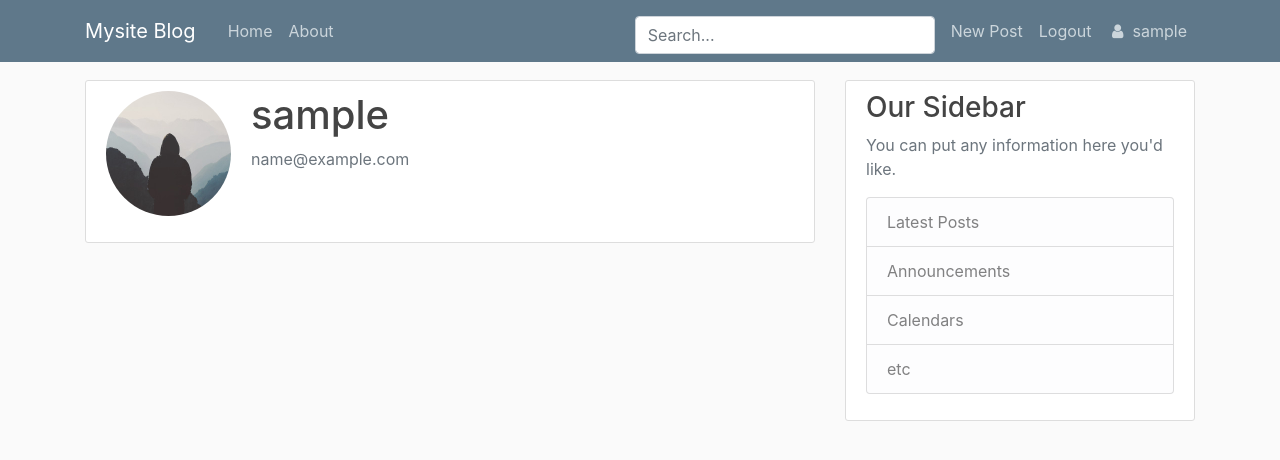
After one commit to gucisz/blog, a Django app: page /profile-detail/1/ in a window 1280 px wide. The commit adds this page. Shown: the top 460 px of the page. Run offline with Django 3.2, Linux system fonts and the light colour scheme; the visitor is signed in with stand-in values (Sample User, id 1); data comes from the database, SQL or seed files in the repository; some libraries are stand-ins or nearby versions.

Commit message:
new features

```diff
--- a/mysite/blog/templates/blog/base.html
+++ b/mysite/blog/templates/blog/base.html
@@ -17,16 +17,16 @@
 </head>
 <body>
     <header class="site-header">
-      <nav class="navbar navbar-expand-md navbar-dark bg-steel fixed-top">
+      <nav class="navbar navbar-expand-lg navbar-dark bg-steel fixed-top">
         <div class="container">
-          <a class="navbar-brand mr-4" href="{% url 'blog-home' %}">Mysite Blog</a>
+          <a class="navbar-brand mr-4 {{user_posts}}" href="{% url 'blog-home' %}">Mysite Blog</a>
           <button class="navbar-toggler" type="button" data-toggle="collapse" data-target="#navbarToggle" aria-controls="navbarToggle" aria-expanded="false" aria-label="Toggle navigation">
           <span class="navbar-toggler-icon"></span>
           </button>
           <div class="collapse navbar-collapse" id="navbarToggle">
             <div class="navbar-nav mr-auto">
-              <a class="nav-item nav-link" href="{% url 'blog-home' %}">Home</a>
-              <a class="nav-item nav-link" href="{% url 'blog-about' %}">About</a>
+              <a class="nav-item nav-link {{user_posts}}" href="{% url 'blog-home' %}">Home</a>
+              <a class="nav-item nav-link {{blog_about}}" href="{% url 'blog_about' %}">About</a>
             </div>
             <div class="search-bar mt-sm-2 mr-2">
                 <form action="{% url 'search_results' %}" method="get">
@@ -39,10 +39,10 @@
               {% if user.is_authenticated %}
                 <a class="nav-item nav-link" href="{% url 'post-create' %}">New Post</a>
                 <a class="nav-item nav-link" href="{% url 'logout' %}">Logout</a>
-                <a class="nav-item nav-link" href="{% url 'profile' %}"><i class="fa fa-fw fa-user"></i> {{user}}</a>
+                <a class="nav-item nav-link {{profile}}" href="{% url 'profile' %}"><i class="fa fa-fw fa-user"></i> {{user}}</a>
               {%else%}
                 <a class="nav-item nav-link" href="{% url 'login' %}">Login</a>
-                <a class="nav-item nav-link" href="{% url 'register' %}">Register</a>
+                <a class="nav-item nav-link {{register}}" href="{% url 'register' %}">Register</a>
               {%endif%}
             </div>
           </div>
--- a/mysite/blog/templates/blog/home.html
+++ b/mysite/blog/templates/blog/home.html
@@ -5,8 +5,9 @@
         <img class="rounded-circle article-img" src="{{post.author.profile.image.url}}">
         <div class="media-body">
             <div class="article-metadata">
-                <a class="mr-2" href="{% url 'user_posts' post.author.username %}">{{ post.author }}</a>
+                <a class="mr-2" href="{% url 'user_detail' pk=post.author.pk %}">{{ post.author }}</a>
                 <small class="text-muted">{{ post.date_posted|date:"d F, Y" }}</small>
+                <a class="mr-2 float-right" href="{% url 'user_posts' post.author.username %}">All user's posts</a>
             </div>
             <h2><a class="article-title" href="{%url 'post-detail' post.id %}">{{ post.title }}</a></h2>
             <p class="article-content">{{ post.content }}</p>
--- a/mysite/blog/templates/blog/post_detail.html
+++ b/mysite/blog/templates/blog/post_detail.html
@@ -4,7 +4,7 @@
         <img class="rounded-circle article-img" src="{{post.author.profile.image.url}}">
         <div class="media-body">
             <div class="article-metadata">
-                <a class="mr-2" href="{% url 'user_posts' object.author.username %}">{{ object.author }}</a>
+                <a class="mr-2" href="{% url 'user_detail' %}">{{ post.author }}</a>
                 <small class="text-muted">{{ object.date_posted|date:"d F, Y" }}</small>
                 {% if object.author == user %}
                     <div>
--- a/mysite/blog/urls.py
+++ b/mysite/blog/urls.py
@@ -20,5 +20,5 @@
 
 
 
-    path('about/', views.about, name='blog-about'),
+    path('about/', views.about, name='blog_about'),
 ]
--- a/mysite/mysite/urls.py
+++ b/mysite/mysite/urls.py
@@ -30,6 +30,7 @@
     path('password-reset/done/', auth_views.PasswordResetDoneView.as_view(template_name='users/password_reset_done.html'), name='password_reset_done'),
     path('password-reset-confirm/<uidb64>/<token>/', auth_views.PasswordResetConfirmView.as_view(template_name='users/password_reset_confirm.html'), name='password_reset_confirm'),
     path('password-reset-complete/', auth_views.PasswordResetCompleteView.as_view(template_name='users/password_reset_complete.html'), name='password_reset_complete'),
+    path('profile-detail/<int:pk>/', user_views.profile_detail, name='user_detail'),
     path('', include('blog.urls')),
 ]
 
--- /dev/null
+++ b/mysite/users/templates/users/user_detail.html
@@ -0,0 +1,12 @@
+{% extends "blog/base.html" %}
+{% block content %}
+    <div class="content-section">
+      <div class="media">
+        <img class="rounded-circle account-img" src="{{user.profile.image.url}}">
+        <div class="media-body">
+          <h2 class="account-heading">{{user.username}}</h2>
+          <p class="text-secondary">{{user.email}}</p>
+        </div>
+      </div>
+    </div>
+{% endblock content %}
--- a/mysite/users/views.py
+++ b/mysite/users/views.py
@@ -1,7 +1,11 @@
-from django.shortcuts import render, redirect
+from django.shortcuts import render, redirect, get_object_or_404
+from django.contrib.auth.models import User
 from django.contrib import messages
 from django.contrib.auth.decorators import login_required
 from .forms import UserRegisterForm, UserUpdateForm, ProfileUpdateForm
+from django.views.generic import ListView, DetailView, CreateView, UpdateView, DeleteView
+from django.contrib.auth.mixins import LoginRequiredMixin, UserPassesTestMixin
+from .models import Profile
 
 
 def register(request):
@@ -14,7 +18,7 @@
             return redirect('login')
     else:
         form = UserRegisterForm()
-    return render(request, 'users/register.html', {'form': form })
+    return render(request, 'users/register.html', {'form': form, 'register': "active" })
 
 @login_required
 def profile(request):
@@ -32,6 +36,14 @@
 
     context ={
         'u_form': u_form,
-        'p_form': p_form
+        'p_form': p_form,
+        'profile': "active"
     }
     return render(request, 'users/profile.html', context)
+
+@login_required
+def profile_detail(request, pk):
+    context = {
+        'profile': get_object_or_404(Profile, pk=pk)
+    }
+    return render(request, 'users/user_detail.html', context)
```
Also changed, not shown: mysite/blog/views.py (+5 -3 lines).
